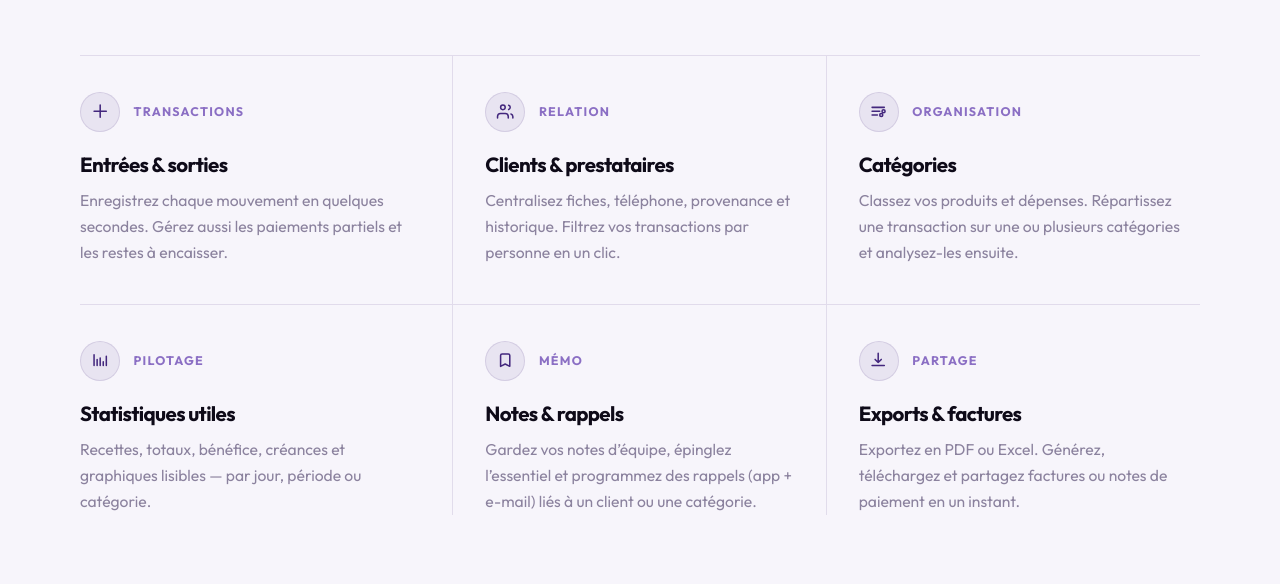
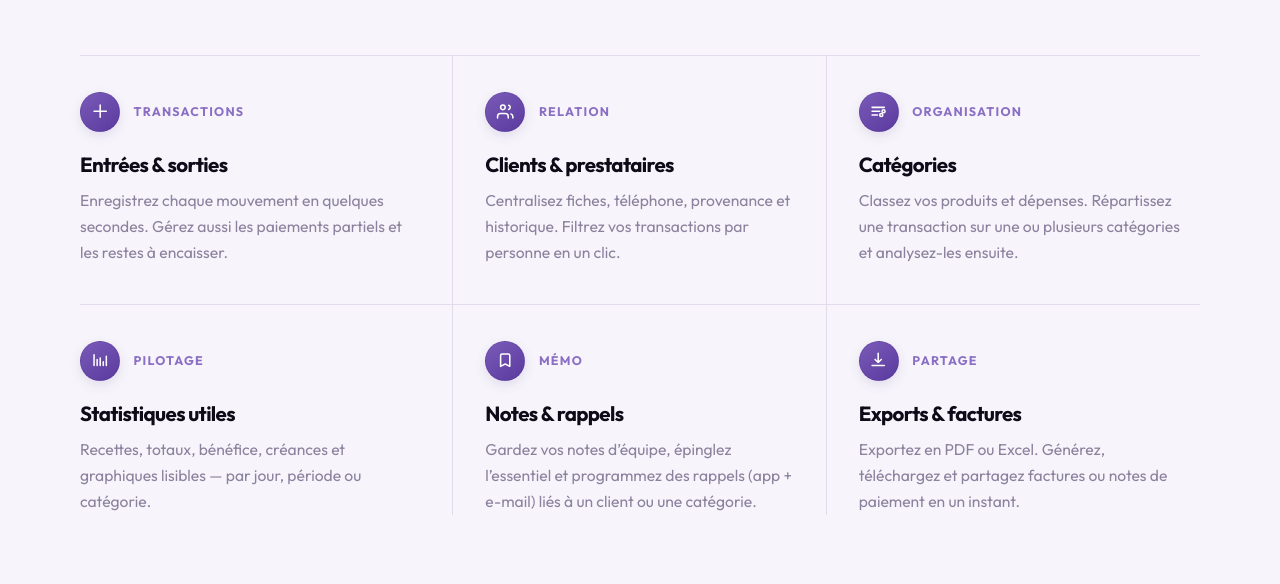
Before and after one commit to maameseyni/inOutProject, a Django app: page / in a window 1280 px wide; the page is wider, and only the part inside the window is pictured. Shown: the part 3809-4393 px from the top of that part. Run offline with Django 5.2, Linux system fonts and the light colour scheme; parts of the project's set-up code (start-up, migrations or seed data) failed here and were passed over; some libraries are stand-ins or nearby versions; some web fonts are replaced.

Commit message:
Polish landing feature icons with softer purple fills and hover wash.

```diff
--- a/static/css/landing.css
+++ b/static/css/landing.css
@@ -1552,6 +1552,74 @@
     padding: 2.25rem 2rem 2.35rem 2rem;
     border-right: 1px solid rgba(67, 39, 125, 0.12);
     border-bottom: 1px solid rgba(67, 39, 125, 0.12);
+    isolation: isolate;
+    transition:
+        background 0.35s var(--lp-ease),
+        box-shadow 0.35s ease,
+        transform 0.35s var(--lp-ease);
+}
+
+.lp-features li::before {
+    content: '';
+    position: absolute;
+    inset: 0;
+    z-index: -1;
+    background:
+        linear-gradient(165deg, rgba(67, 39, 125, 0.11) 0%, rgba(90, 58, 158, 0.05) 48%, rgba(247, 245, 251, 0) 100%);
+    opacity: 0;
+    transition: opacity 0.35s var(--lp-ease);
+    pointer-events: none;
+}
+
+.lp-features li::after {
+    content: '';
+    position: absolute;
+    top: 0;
+    left: 0;
+    right: 0;
+    height: 2px;
+    background: linear-gradient(90deg, var(--lp-primary), var(--lp-primary-light));
+    opacity: 0;
+    transform: scaleX(0.35);
+    transform-origin: left center;
+    transition: opacity 0.3s ease, transform 0.35s var(--lp-ease);
+    pointer-events: none;
+}
+
+@media (hover: hover) and (pointer: fine) {
+    .lp-features li:hover {
+        transform: translateY(-2px);
+        box-shadow: inset 0 0 0 1px rgba(67, 39, 125, 0.1);
+    }
+
+    .lp-features li:hover::before {
+        opacity: 1;
+    }
+
+    .lp-features li:hover::after {
+        opacity: 1;
+        transform: scaleX(1);
+    }
+
+    .lp-features li:hover .lp-feature-icon {
+        color: var(--lp-primary);
+        background: rgba(67, 39, 125, 0.1);
+        border-color: rgba(67, 39, 125, 0.16);
+        box-shadow: none;
+        transform: scale(1.06);
+    }
+
+    .lp-features li:hover .lp-feature-index {
+        color: var(--lp-primary);
+    }
+
+    .lp-features li:hover h3 {
+        color: var(--lp-primary);
+    }
+
+    .lp-features li:hover p {
+        color: var(--lp-ink-soft);
+    }
 }
 
 .lp-features li:nth-child(3n) {
@@ -1583,9 +1651,16 @@
     height: 2.5rem;
     flex-shrink: 0;
     border-radius: 50%;
-    color: var(--lp-primary);
-    background: rgba(67, 39, 125, 0.08);
-    border: 1px solid rgba(67, 39, 125, 0.12);
+    color: var(--lp-white);
+    background: linear-gradient(145deg, #7a5bb8 0%, var(--lp-primary-mid) 100%);
+    border: 1px solid rgba(67, 39, 125, 0.14);
+    box-shadow: 0 4px 12px rgba(67, 39, 125, 0.12);
+    transition:
+        color 0.3s ease,
+        background 0.3s ease,
+        border-color 0.3s ease,
+        box-shadow 0.3s ease,
+        transform 0.35s var(--lp-ease);
 }
 
 .lp-feature-icon svg {
@@ -1601,6 +1676,7 @@
     letter-spacing: 0.1em;
     text-transform: uppercase;
     color: var(--lp-primary-light);
+    transition: color 0.3s ease;
 }
 
 .lp-features h3 {
@@ -1611,6 +1687,7 @@
     letter-spacing: -0.03em;
     line-height: 1.25;
     color: var(--lp-ink);
+    transition: color 0.3s ease;
 }
 
 .lp-features p {
@@ -1619,6 +1696,7 @@
     line-height: 1.65;
     color: var(--lp-muted);
     max-width: 20.5rem;
+    transition: color 0.3s ease;
 }
 
 /* ——— Product ——— */
--- a/templates/comptes/accueil.html
+++ b/templates/comptes/accueil.html
@@ -10,7 +10,7 @@
     <link rel="preconnect" href="https://fonts.googleapis.com">
     <link rel="preconnect" href="https://fonts.gstatic.com" crossorigin>
     <link href="https://fonts.googleapis.com/css2?family=Outfit:wght@400;500;600;700&family=Unbounded:wght@500;600;700;800&display=swap" rel="stylesheet">
-    <link rel="stylesheet" href="{% static 'css/landing.css' %}">
+    <link rel="stylesheet" href="{% static 'css/landing.css' %}?v=feat-hover-3">
 </head>
 <body class="landing">
     <div class="lp-page-grid" aria-hidden="true"></div>
```
